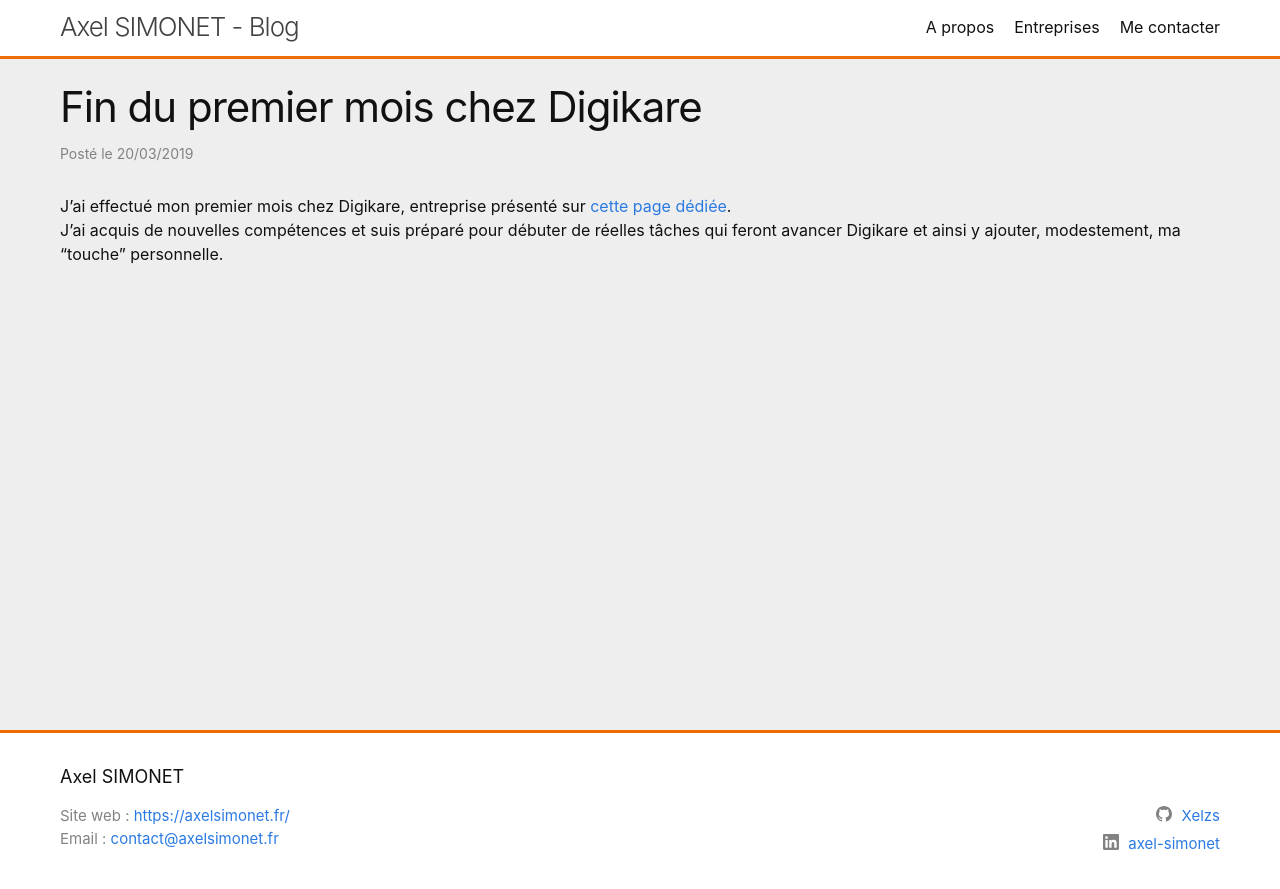
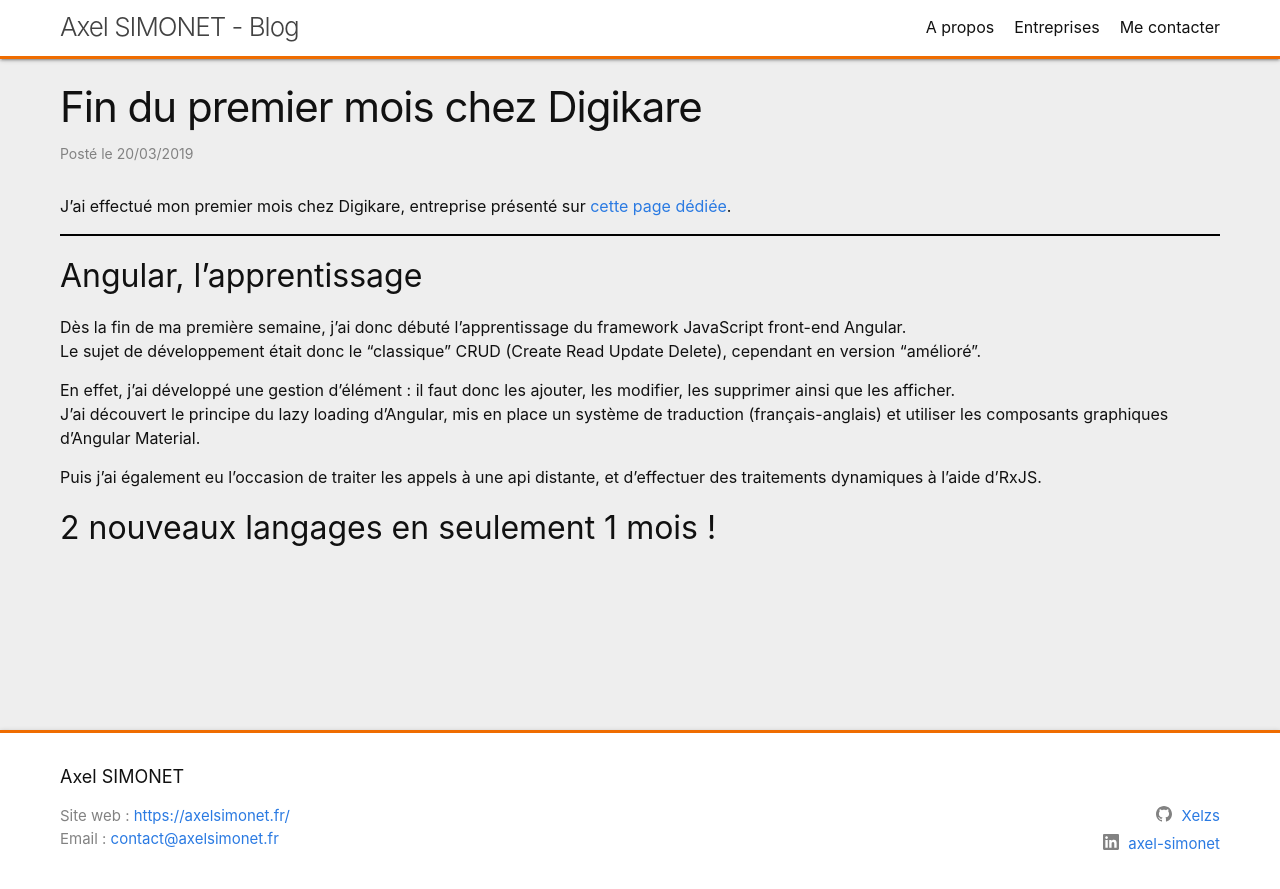
Before and after one commit to Xelzs/xelzs.github.io, a Jekyll site: the page built from _posts/2019-03-20-first-month-digikare.md, in a window 1280 px wide. Shown: the top 889 px of the page. Built offline with Jekyll 4.4.1, drawn with Linux system fonts in a browser that asks for light colours.

Commit message:
add shadows and continue second post

```diff
--- a/_posts/2019-03-20-first-month-digikare.md
+++ b/_posts/2019-03-20-first-month-digikare.md
@@ -1,8 +1,22 @@
 ---
 layout: post
 title:  "Fin du premier mois chez Digikare"
-date:   2019-03-20 13:00:00 +0200
+date:   2019-03-20 16:00:00 +0200
 categories: stage digikare
 ---
 J'ai effectué mon premier mois chez Digikare, entreprise présenté sur [cette page dédiée]({% link enterprises.md %}).
-J'ai acquis de nouvelles compétences et suis préparé pour débuter de réelles tâches qui feront avancer Digikare et ainsi y ajouter, modestement, ma "touche" personnelle.
+<!-- J'ai acquis de nouvelles compétences et suis préparé pour débuter de réelles tâches qui feront avancer Digikare et ainsi y ajouter, modestement, ma "touche" personnelle. -->
+
+___
+
+## Angular, l'apprentissage
+
+Dès la fin de ma première semaine, j'ai donc débuté l'apprentissage du framework JavaScript front-end Angular.
+Le sujet de développement était donc le "classique" CRUD (Create Read Update Delete), cependant en version "amélioré".
+
+En effet, j'ai développé une gestion d'élément : il faut donc les ajouter, les modifier, les supprimer ainsi que les afficher.
+J'ai découvert le principe du lazy loading d'Angular, mis en place un système de traduction (français-anglais) et utiliser les composants graphiques d'Angular Material.
+
+Puis j'ai également eu l'occasion de traiter les appels à une api distante, et d'effectuer des traitements dynamiques à l'aide d'RxJS.
+
+## 2 nouveaux langages en seulement 1 mois !
--- a/_sass/minima/_base.scss
+++ b/_sass/minima/_base.scss
@@ -30,7 +30,7 @@ body {
 
 
 hr{
-  border: 0.02rem solid #000000;
+  border: 0.03rem solid #000000;
   margin: 1rem 0;
 }
 
--- a/_sass/minima/_layout.scss
+++ b/_sass/minima/_layout.scss
@@ -5,6 +5,7 @@
   border-bottom: 0.2rem solid $orange-color;
   min-height: $spacing-unit * 1.865;
   background-color: $head-foot-color;
+  box-shadow: 0 2px 2px 0 rgba(0,0,0,0.14), 0 3px 1px -2px rgba(0,0,0,0.12), 0 1px 5px 0 rgba(0,0,0,0.2);
 
   // Positioning context for the mobile navigation icon
   position: fixed;
@@ -112,6 +113,7 @@
   border-top: 0.2rem solid $orange-color;
   padding: $spacing-unit 0;
   background-color: $head-foot-color;
+  box-shadow: 0 2px 2px 0 rgba(0,0,0,0.14), 0 3px 1px -2px rgba(0,0,0,0.12), 0 1px 5px 0 rgba(0,0,0,0.2);
 }
 
 .footer-heading {
```
